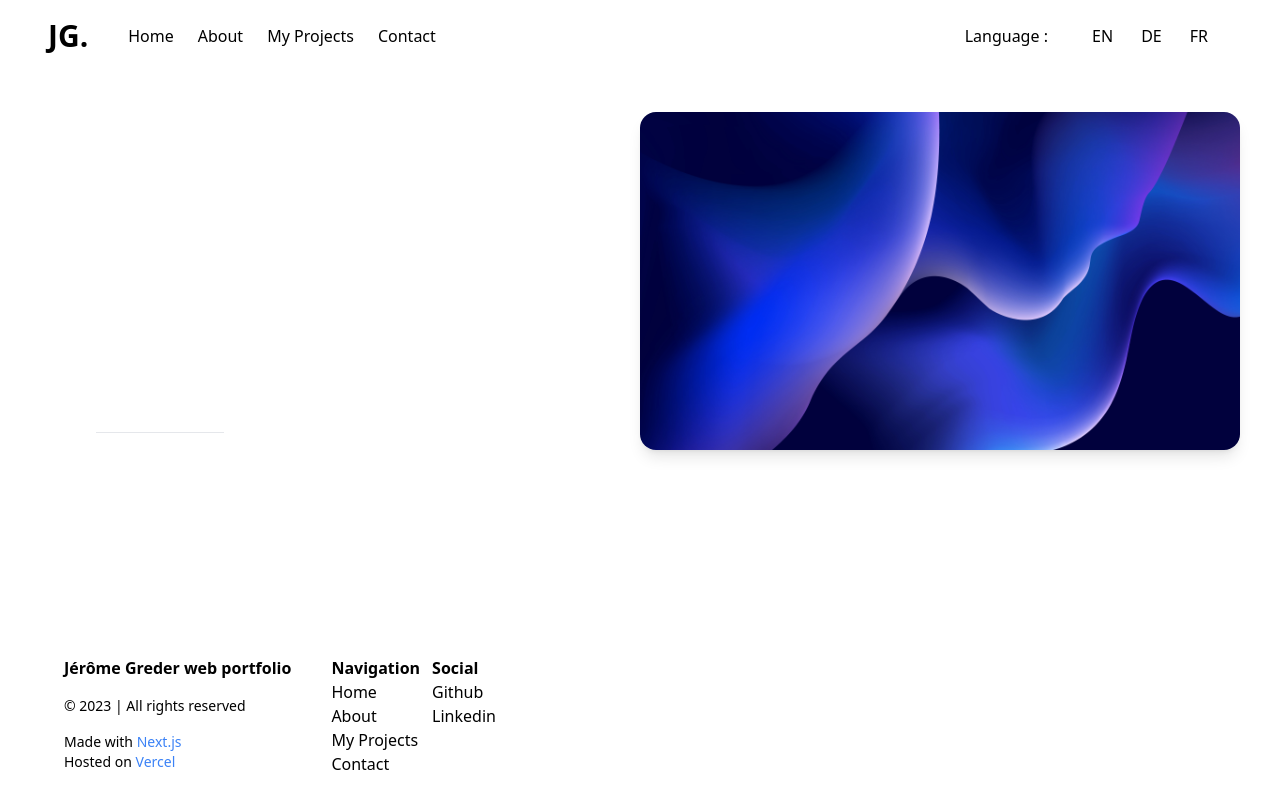
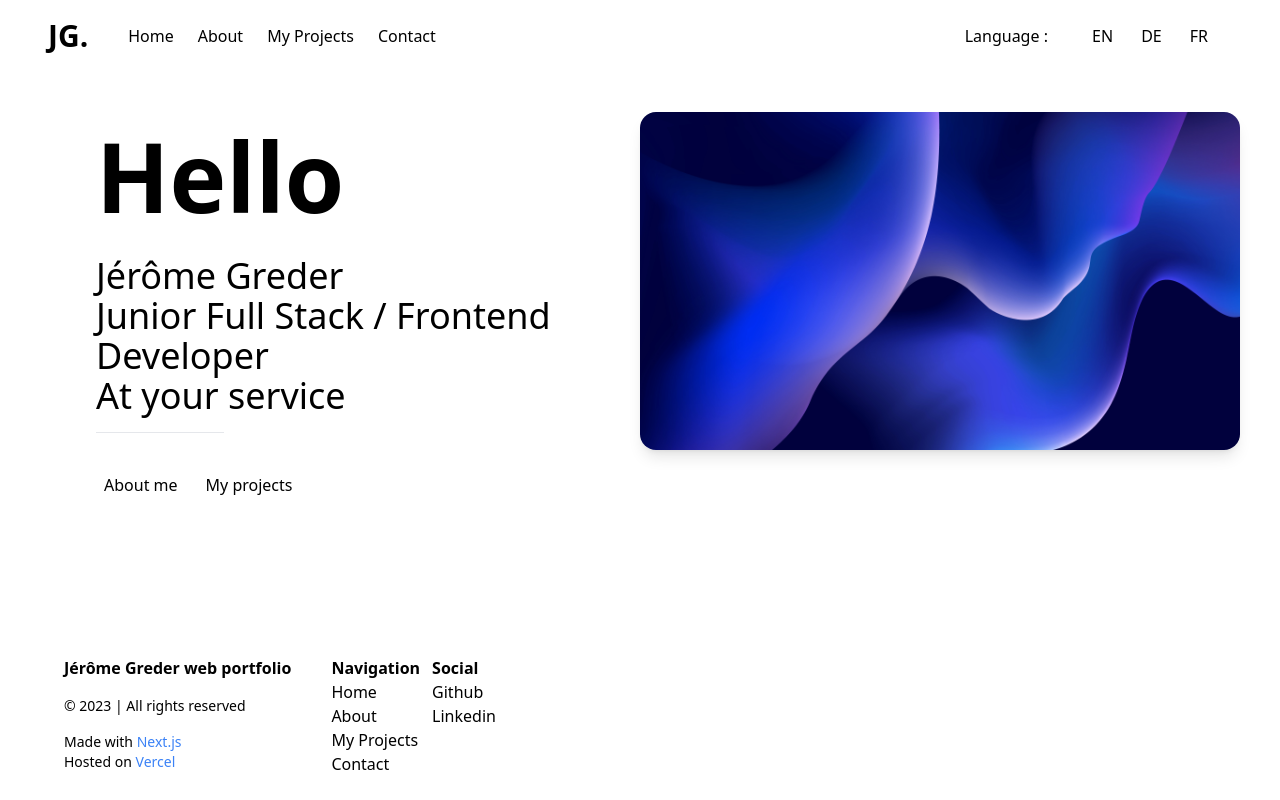
Before and after one commit to Glados1998/jerome-greder-web-portfolio-client, a Next.js app: page /en in a window 1280 px wide. Shown: the top 800 px of the page. Built offline with nearby package versions, Linux system fonts and the light colour scheme.

Commit message:
Update button and div styling
Updated the hover effects on the button in globals.css and adjusted the styling on a div in page.tsx. These changes help maintain a consistent visual appeal across different elements in dark mode and improve visibility of the button text during hover.

```diff
--- a/src/app/[lang]/assets/style/globals.css
+++ b/src/app/[lang]/assets/style/globals.css
@@ -4,5 +4,5 @@
 
 
 .btn {
-    @apply text-sm md:text-base font-medium hover:bg-slate-50 p-2 rounded-md hover:text-black transition duration-300 ease-in-out;
+    @apply text-sm md:text-base font-medium hover:bg-black p-2 rounded-md hover:text-white dark:hover:text-black dark:hover:bg-white transition duration-300 ease-in-out;
 }
--- a/src/app/[lang]/page.tsx
+++ b/src/app/[lang]/page.tsx
@@ -17,7 +17,7 @@ export default async function Home({params: {lang}}: { params: { lang: Locale }
         <>
             <div className='p-10 grid md:grid-cols-2 grid-rows-2'>
                 <div
-                    className="ml-10 w-fit flex flex-col justify-center text-white p-4">
+                    className="ml-10 w-fit flex flex-col justify-center p-4">
                     <h1 className="text-4xl md:text-4xl lg:text-6xl xl:text-8xl font-bold">{page.Index.title}</h1>
                     <p className="text-xl md:text-xl lg:text-2xl xl:text-4xl mt-4 md:mt-4 lg:mt-8 xl:mt-8 mt:font-medium">
                         Jérôme Greder <br/>
```
